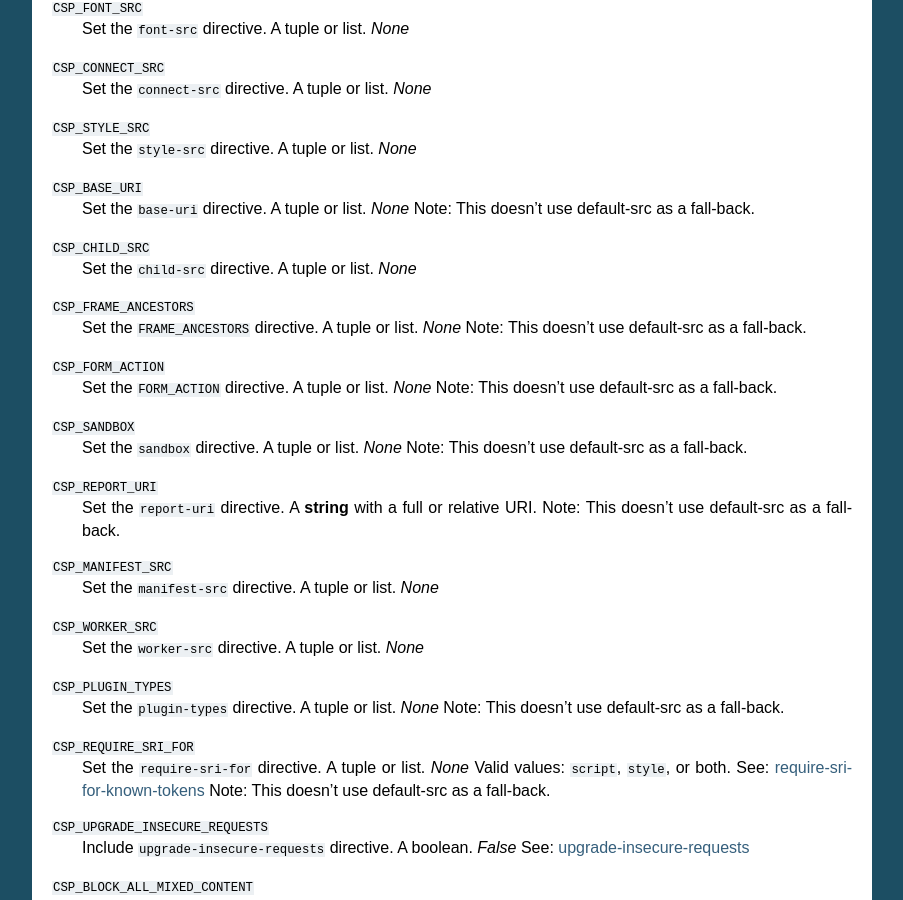
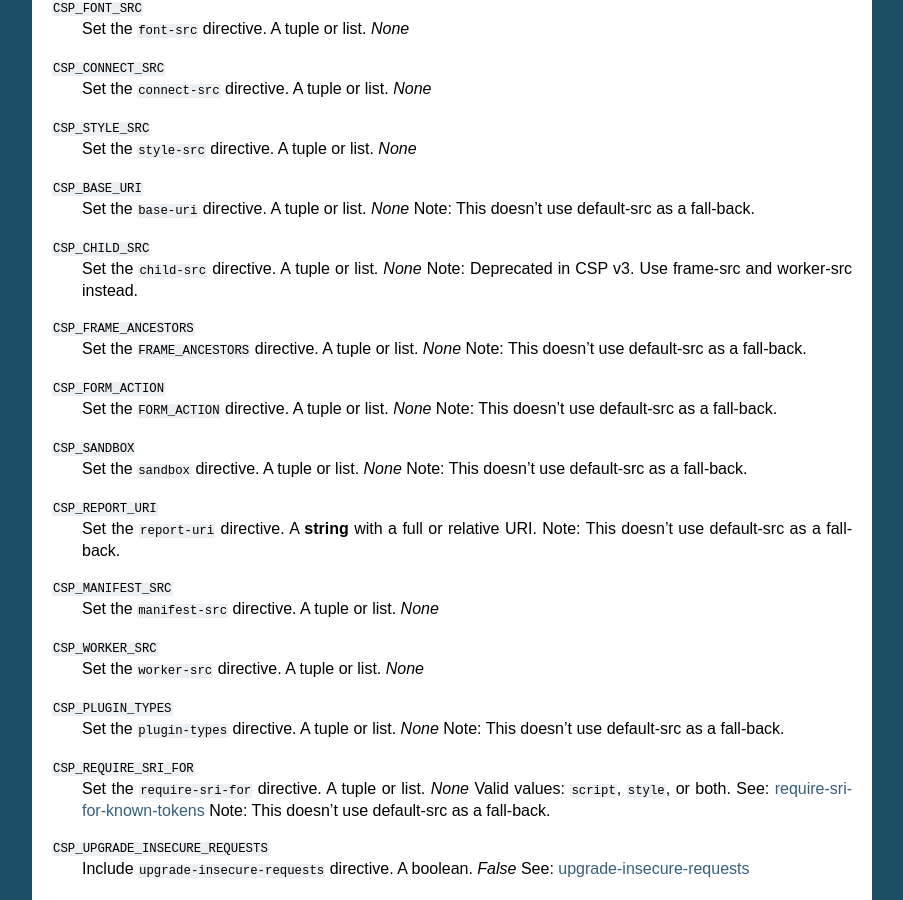
Before and after one commit to mozilla/django-csp, a Sphinx documentation site: the page built from docs/configuration.rst, in a window 1280 px wide and 900 px high, scrolled down 771 px. Shown: the whole window, without its empty margins (198-1101 px from the left). Built offline with Sphinx 7.4.7, drawn with Linux system fonts in a browser that asks for light colours.

Commit message:
docs: Add deprecation notice to child src

```diff
--- a/docs/configuration.rst
+++ b/docs/configuration.rst
@@ -50,7 +50,7 @@ These settings affect the policy in the header. The defaults are in
     Set the ``base-uri`` directive. A tuple or list. *None*
     Note: This doesn't use default-src as a fall-back.
 ``CSP_CHILD_SRC``
-    Set the ``child-src`` directive. A tuple or list. *None*
+    Set the ``child-src`` directive. A tuple or list. *None* Note: Deprecated in CSP v3. Use frame-src and worker-src instead.
 ``CSP_FRAME_ANCESTORS``
     Set the ``FRAME_ANCESTORS`` directive. A tuple or list. *None*
     Note: This doesn't use default-src as a fall-back.
```
